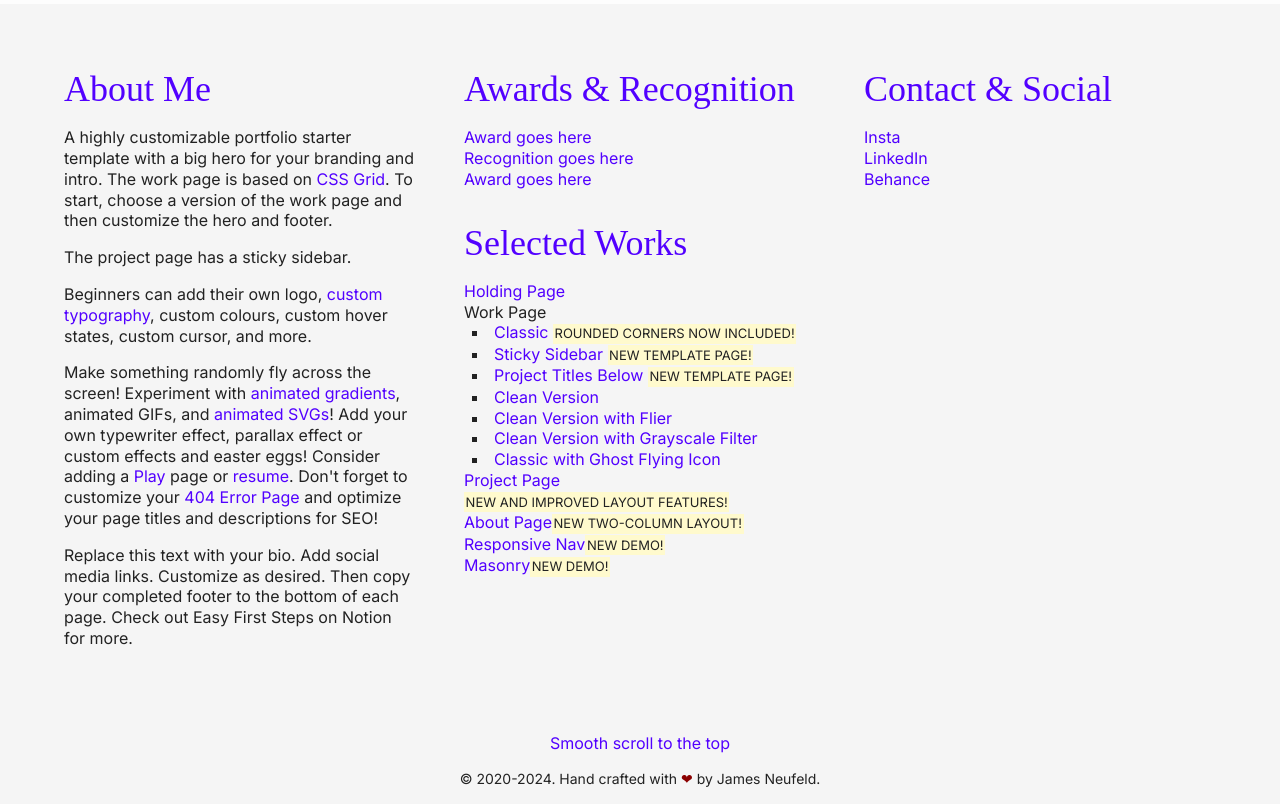
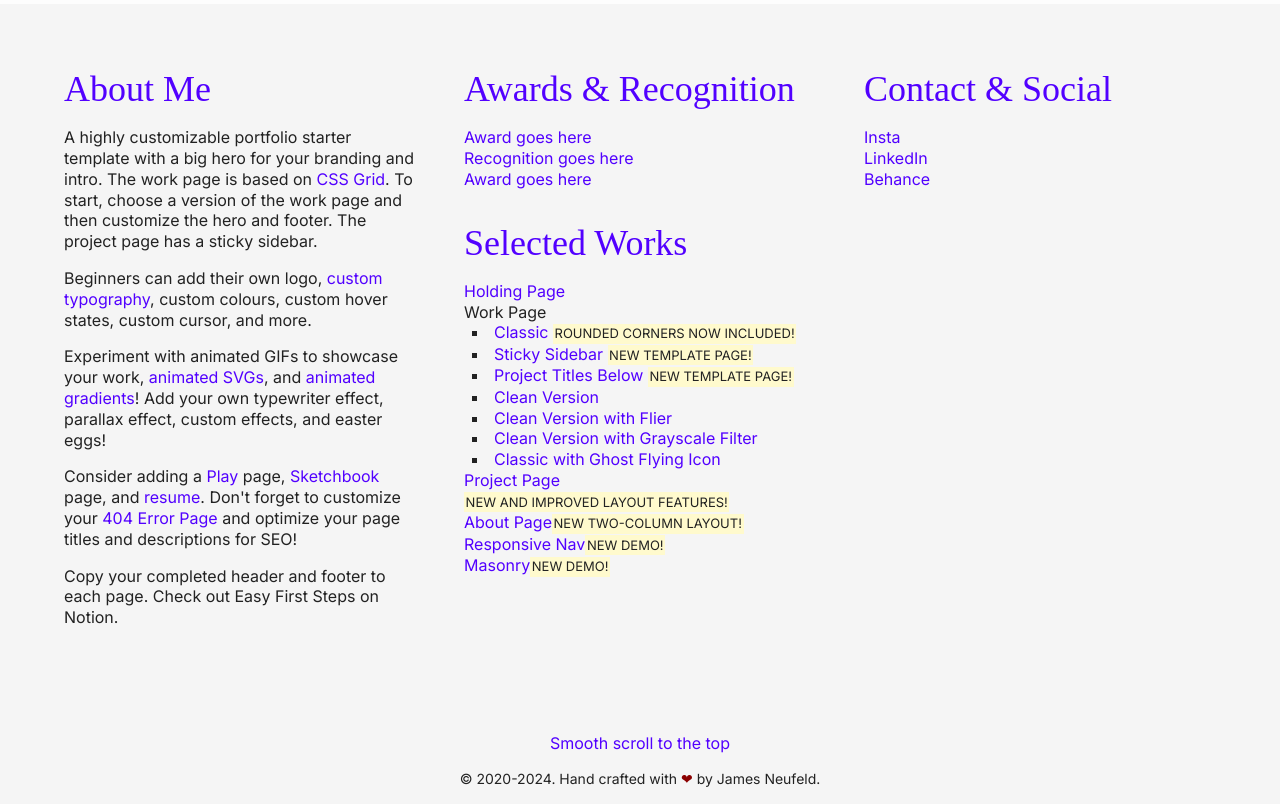
Before and after one commit to jamesdneufeld/portfolio-for-creatives, a plain HTML site: page blog.html in a window 1280 px wide. Shown: the part 740-1544 px from the top of the page. Drawn offline with nearby package versions, Linux system fonts and the light colour scheme; a web font is replaced by a local one.

Commit message:
updated footer instructions

```diff
--- a/blog.html
+++ b/blog.html
@@ -54,11 +54,11 @@
     <ul class="global-footer">
       <li class="footer-item-1">
         <h2>About Me</h2>
-        <p>A highly customizable portfolio starter template with a big hero for your branding and intro. The work page is based on <a href="https://css-tricks.com/snippets/css/complete-guide-grid/" target="_blank">CSS Grid</a>. To start, choose a version of the work page and then customize the hero and footer.</p>
-        <p>The project page has a sticky sidebar.</p>
+        <p>A highly customizable portfolio starter template with a big hero for your branding and intro. The work page is based on <a href="https://css-tricks.com/snippets/css/complete-guide-grid/" target="_blank">CSS Grid</a>. To start, choose a version of the work page and then customize the hero and footer. The project page has a sticky sidebar.</p>
         <p>Beginners can add their own logo, <a href="https://fonts.google.com/" target="_blank">custom typography</a>, custom colours, custom hover states, custom cursor, and more.</p>
-        <p>Make something randomly fly across the screen! Experiment with <a href="https://mycolor.space/gradient" target="_blank">animated gradients</a>, animated GIFs, and <a href="https://www.svgator.com/" target="_blank">animated SVGs</a>! Add your own typewriter effect, parallax effect or custom effects and easter eggs! Consider adding a <a href="play.html">Play</a> page or <a href="resume.html">resume</a>. Don't forget to customize your <a href="404.html">404 Error Page</a> and optimize your page titles and descriptions for SEO!</p>
-        <p>Replace this text with your bio. Add social media links. Customize as desired. Then copy your completed footer to the bottom of each page. Check out Easy First Steps on Notion for more.</p>
+        <p>Experiment with animated GIFs to showcase your work, <a href="https://www.svgator.com/" target="_blank">animated SVGs</a>, and <a href="https://mycolor.space/gradient" target="_blank">animated gradients</a>! Add your own typewriter effect, parallax effect, custom effects, and easter eggs!</p>
+        <p>Consider adding a <a href="play.html">Play</a> page, <a href="sketchbook.html">Sketchbook</a> page, and <a href="resume.html">resume</a>. Don't forget to customize your <a href="404.html">404 Error Page</a> and optimize your page titles and descriptions for SEO!</p>
+        <p>Copy your completed header and footer to each page. Check out Easy First Steps on Notion.</p>
       </li>
       <li class="footer-item-2">
         <h2>Awards &amp; Recognition</h2>
```
Also changed, not shown: project-1.html (+4 -4 lines), project-2.html (+4 -4 lines), project-3.html (+4 -4 lines), resume.html (+4 -4 lines), work-clean-flier.html (+4 -4 lines), work-clean.html (+4 -4 lines), work-ghost.html (+4 -4 lines), work-grayscale.html (+4 -4 lines), work-titles-below.html (+4 -4 lines), work.html (+4 -4 lines).
